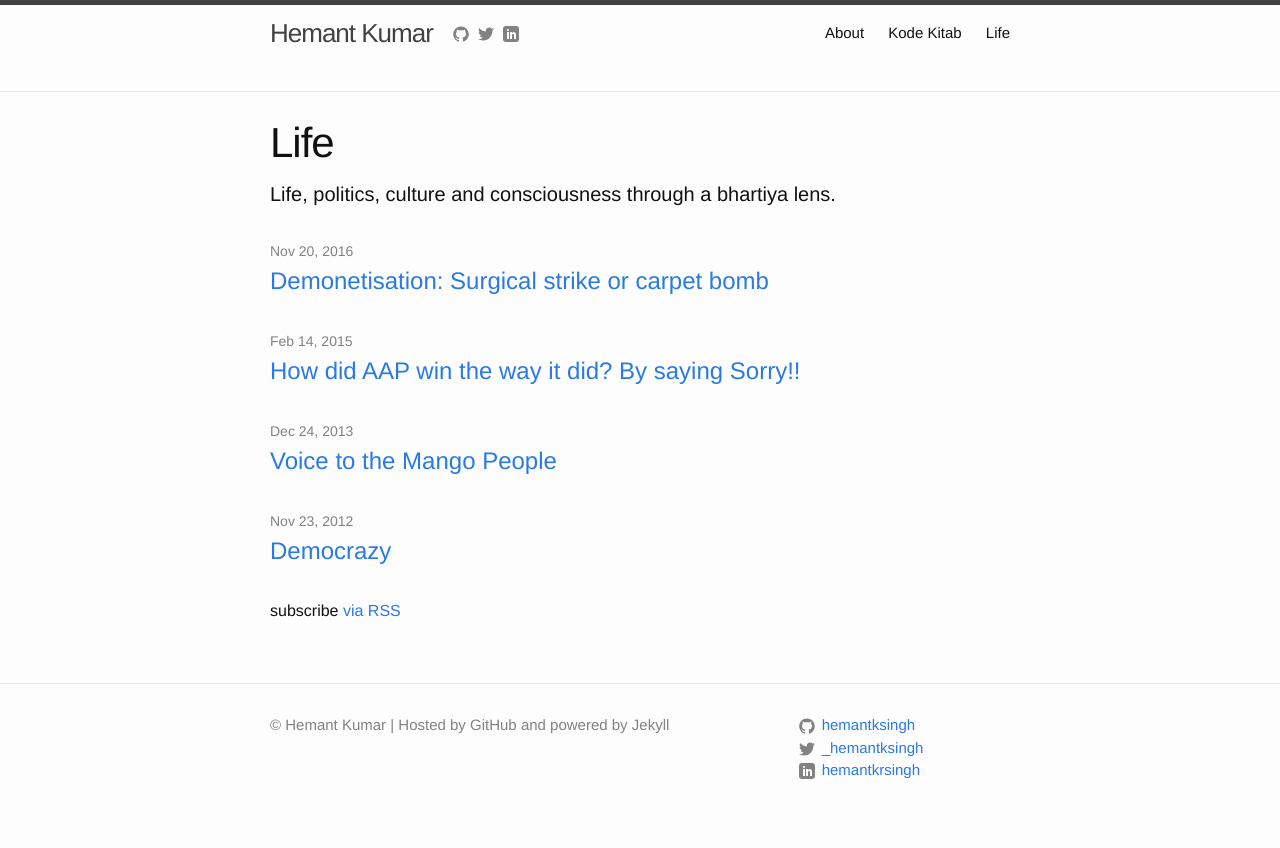
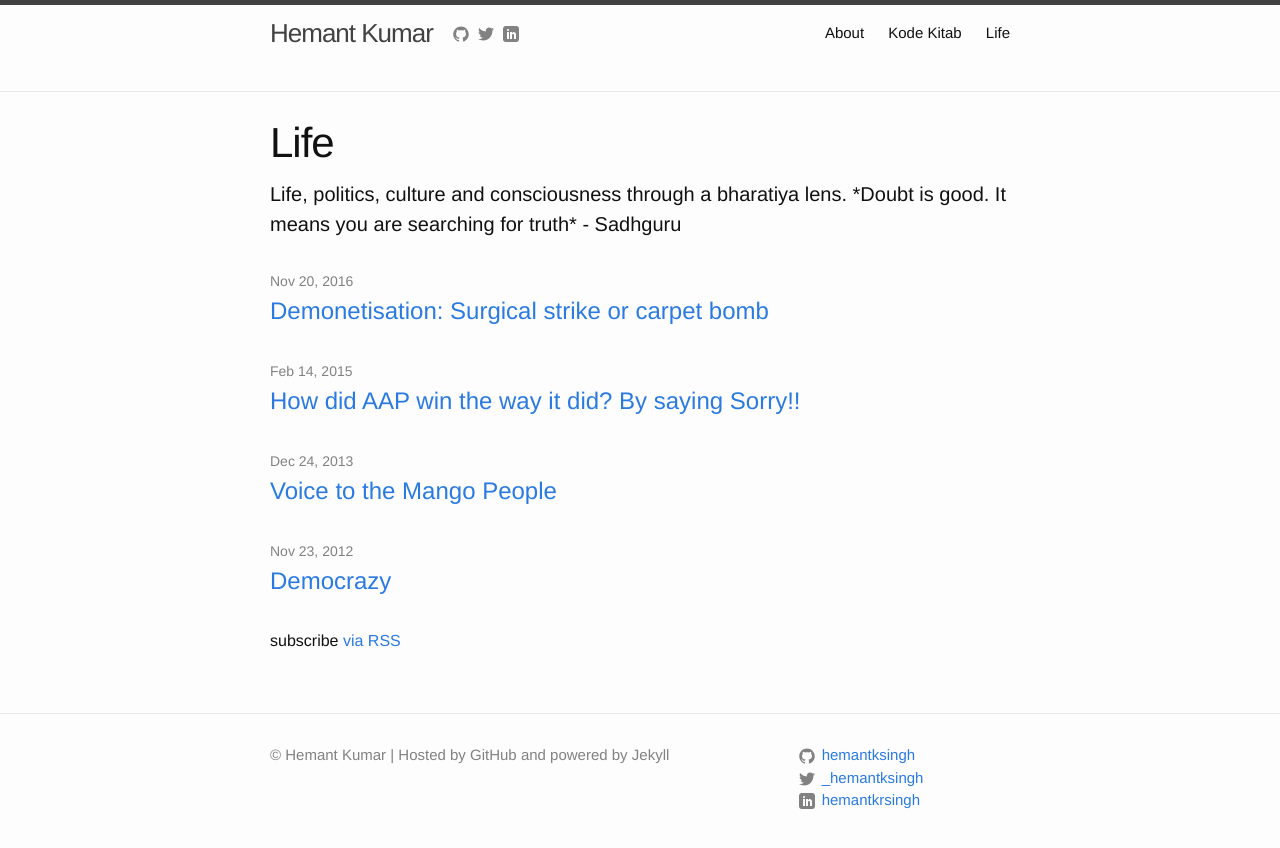
Before and after one commit to hemantksingh/hemantksingh.github.io, a Jekyll site: the page built from life.html, in a window 1280 px wide. Shown: the top 848 px of the page. Built offline with Jekyll 4.4.1, drawn with Linux system fonts in a browser that asks for light colours.

Commit message:
Fix spelling

```diff
--- a/life.html
+++ b/life.html
@@ -2,7 +2,7 @@
 layout: page
 title: Life
 permalink: /life/
-description: Life, politics, culture and consciousness through a bhartiya lens.
+description: Life, politics, culture and consciousness through a bharatiya lens. *Doubt is good. It means you are searching for truth* - Sadhguru
 ---
 
 <div class="home">
```
